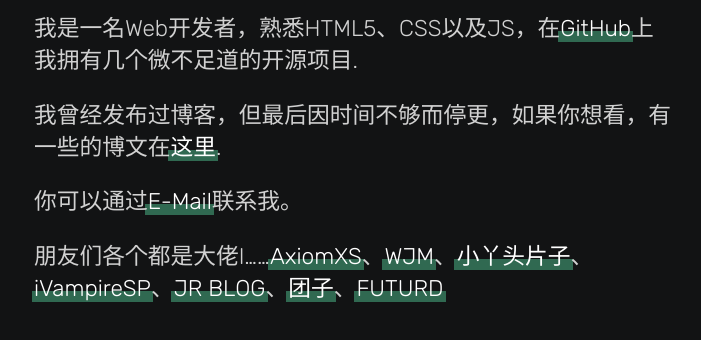
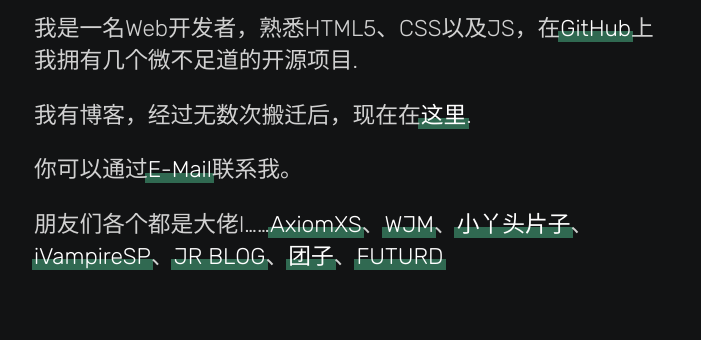
Before and after one commit to adkinsmpage/www.adkinsm.top, a plain HTML site: page index.html in a window 1280 px wide. Shown: the part 260-600 px from the top of the page, without its empty margins (102-803 px from the left). Drawn offline with Linux system fonts and the light colour scheme.

Commit message:
Update index.html

```diff
--- a/index.html
+++ b/index.html
@@ -64,7 +64,7 @@
     我是一名Web开发者，熟悉HTML5、CSS以及JS，在<a href="//github.com/adkinsm2020">GitHub</a>上我拥有几个微不足道的开源项目.
   </p>
   <p>
-    我曾经发布过博客，但最后因时间不够而停更，如果你想看，有一些的博文在<a href="https://blog.adkinsm.top/">这里</a>.
+    我有博客，经过无数次搬迁后，现在在<a href="https://blog.adkinsm.top/">这里</a>.
   </p>
   <p>
     你可以通过<a href="mailto:3020035335@qq.com">E-Mail</a>联系我。
```
